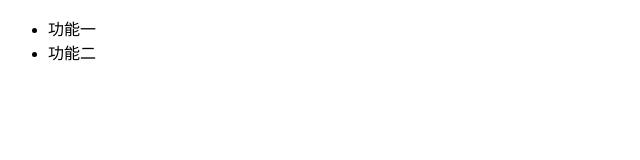
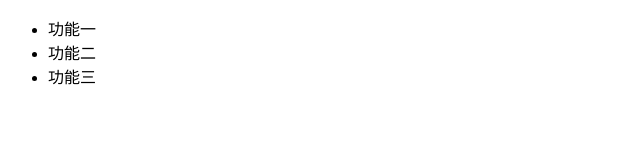
Before and after one commit to gdlwolf/project_test_01, a plain HTML site: page index.htm in a window 1280 px wide. Shown: the full height of the page, 0-640 px from the left. Drawn offline with Linux system fonts and the light colour scheme.

Commit message:
第3次提交:index.htm 功能三 开发完成

```diff
--- a/index.htm
+++ b/index.htm
@@ -9,6 +9,7 @@
     <ul>
         <li>功能一</li>
         <li>功能二</li>
+        <li>功能三</li>
     </ul>
 </body>
 </html>
```
